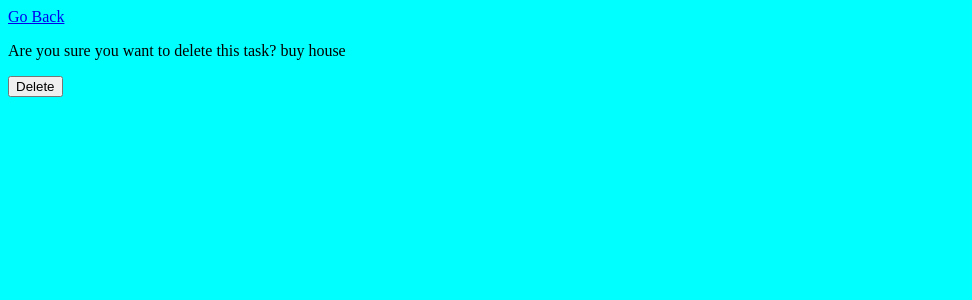
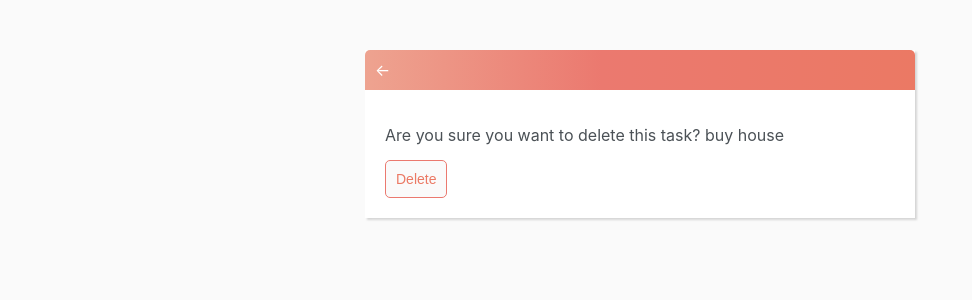
Before and after one commit to dking1342/python-basics, a Django app: page /task-delete/3 in a window 1280 px wide. Shown: the top 300 px of the page, without its empty margins (0-972 px from the left). Run offline with Django 3.2, Linux system fonts and the light colour scheme; a user stored in the database is signed in; data comes from the database, SQL or seed files in the repository; both versions use the stored data as it was after the commit.

Commit message:
styles added

```diff
--- a/todo_list/base/templates/base/login.html
+++ b/todo_list/base/templates/base/login.html
@@ -1,6 +1,9 @@
 {% extends 'base/main.html' %}
 {% block content %}
+<div class="header-bar">
     <h1>login</h1>
+</div>
+<div class="card-body">
     <form action="" method="POST">
         {% csrf_token %}
         {{ form.as_p }}
@@ -10,4 +13,6 @@
         Don't have an account?
         <a href="{% url 'register' %}">Register</a>
     </p>
+
+</div>
 {% endblock content %}
--- a/todo_list/base/templates/base/main.html
+++ b/todo_list/base/templates/base/main.html
@@ -6,9 +6,121 @@
     <meta name="viewport" content="width=device-width, initial-scale=1.0">
     <title>Todo Django App</title>
     <style>
+        *{
+            margin:0;
+            padding:0;
+            box-sizing: border-box;
+        }
         body{
-            background-color: aqua;
+            background-color: #fafafa;
+            font-family: -apple-system, BlinkMacSystemFont, 'Segoe UI', Roboto, Oxygen, Ubuntu, Cantarell, 'Open Sans', 'Helvetica Neue', sans-serif;
+            padding-top: 50px;
         }
+        a{
+            text-decoration: none;
+            color:inherit;
+        }
+        .container{
+            max-width: 550px;
+            margin:auto;
+            background-color: #fff;
+            box-shadow: 2px 2px 2px rgba(0, 0, 0, 0.15);
+        }
+        p{
+            color:#4b5156;
+            list-style: none;
+            padding:15px 0;
+        }
+        .header-bar {
+            display: flex;
+            justify-content: space-between;
+            color:#fff;
+            padding:10px;
+            border-radius: 5px 5px 0 0;
+            background:linear-gradient(90deg,#eea390 0%, #eb796f 43%, #eb7964 100%)
+        }
+        .task-wrapper {
+            display: flex;
+            align-items: center;
+            justify-content: space-between;
+            padding:20px;
+            background-color: #fff;
+            border-top: 1px solid rgb(226, 226, 226);
+        }
+        .task-title{
+            display: flex;
+        }
+        .task-title a {
+            margin-left: 10px;
+        }
+        .task-complete-icon {
+            height:20px;
+            width:20px;
+            background-color: rgb(105, 192, 105);
+            border-radius: 50%;
+        }
+        .task-incomplete-icon {
+            height:20px;
+            width:20px;
+            background-color: rgb(218, 218, 218);
+            border-radius: 50%;
+        }
+        .delete-link {
+            font-weight: bold;
+            color:#cf4949;
+            font-size: 22px;
+            line-height: 0;
+        }
+        .search-add-wrapper{
+            display: flex;
+            justify-content: space-between;
+            align-items: center;
+            padding:10px;
+        }
+        .search-form-container {
+            margin-top: 20px;
+            display: flex;
+        }
+        .add-link {
+            color:#eb796f;
+            font-size: 42px;
+            text-shadow: 1px 1px #81413b;
+        }
+        input[type="text"],
+        input[type="password"],
+        textarea {
+            border:1px solid #eb796f;
+            border-radius: 5px;
+            padding:10px;
+            width:90%;
+        }
+        label {
+            padding: 10px 0 !important;
+            display: block;
+            position:relative;
+        }
+        input[type="submit"] {
+            border:1px solid #eb796f;
+            background-color: #fafafa;
+            color:#eb7964;
+            padding:10px;
+            font-size: 14px;
+            border-radius: 5px;
+            cursor: pointer;
+            text-decoration: none;
+        }
+        label + input[type="checkbox"] {
+            display: block;
+            margin-bottom: 20px;
+        }
+        input[type="checkbox"]:checked {
+            background: #eb7964;
+            color:#eb7964
+        }
+        .card-body {
+            padding:20px;
+        }
+
     </style>
 </head>
 <body>
--- a/todo_list/base/templates/base/task_confirm_delete.html
+++ b/todo_list/base/templates/base/task_confirm_delete.html
@@ -1,8 +1,13 @@
 {% extends 'base/main.html' %}
-{% block content %}<a href="{% url 'tasks' %}">Go Back</a>
-<form action="" method="POST">
-    {% csrf_token %}
-    <p>Are you sure you want to delete this task? {{ task }} </p>
-    <input type="submit" value="Delete">
-</form>
+{% block content %}
+<div class="header-bar">
+    <a href="{% url 'tasks' %}">&#8592;</a>
+</div>
+<div class="card-body">
+    <form action="" method="POST">
+        {% csrf_token %}
+        <p>Are you sure you want to delete this task? {{ task }} </p>
+        <input type="submit" value="Delete">
+    </form>
+</div>
 {% endblock content %}
```
Also changed, not shown: todo_list/base/templates/base/register.html (+15 -3 lines), todo_list/base/templates/base/task_form.html (+11 -7 lines), todo_list/base/templates/base/task_list.html (+27 -22 lines), todo_list/db.sqlite3. Lines whose indentation alone changed are shown as unchanged.
